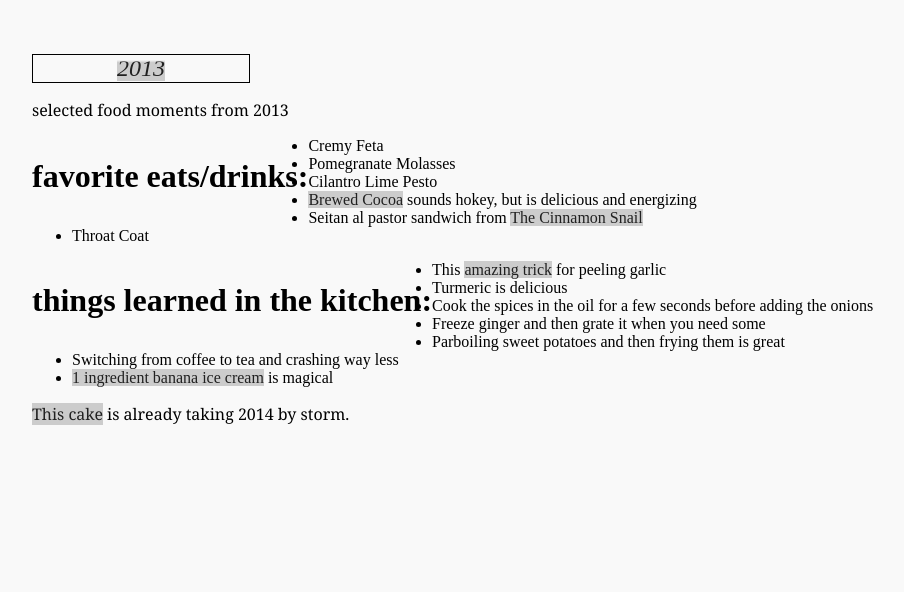
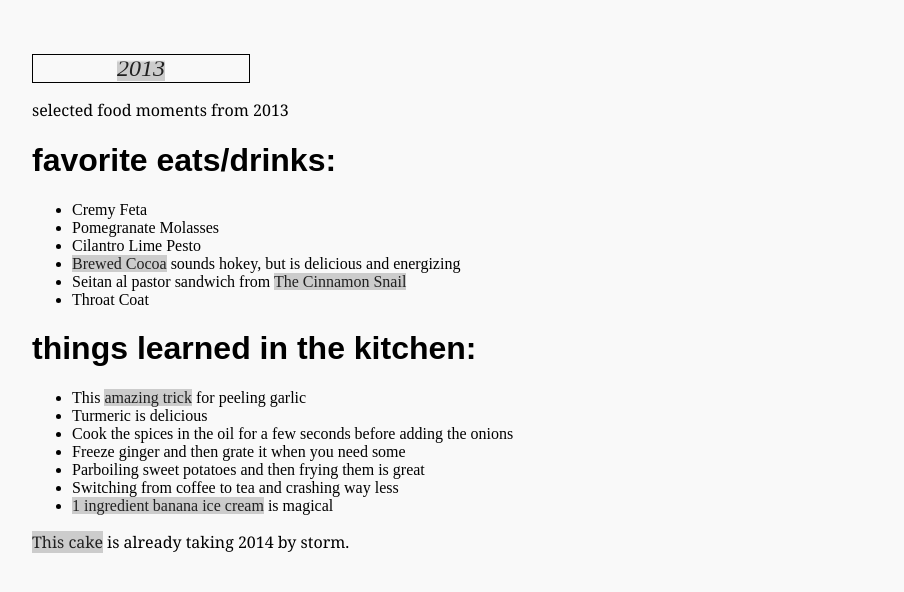
Before and after one commit to bblacksh/foods, a plain HTML site: page index.html in a window 1280 px wide. Shown: the whole page, without its empty margins (68-972 px from the left). Drawn offline with Linux system fonts and the light colour scheme.

Commit message:
Update index.html

```diff
--- a/index.html
+++ b/index.html
@@ -10,9 +10,8 @@ font-family:"Cambria", serif;}
 
 h1 {
 font-weight: bold;
-font-family: "Futura";
+font-family: "Futura", sans-serif;
 font-size: 14;
-float: left;
 }
 
 .left {
```
